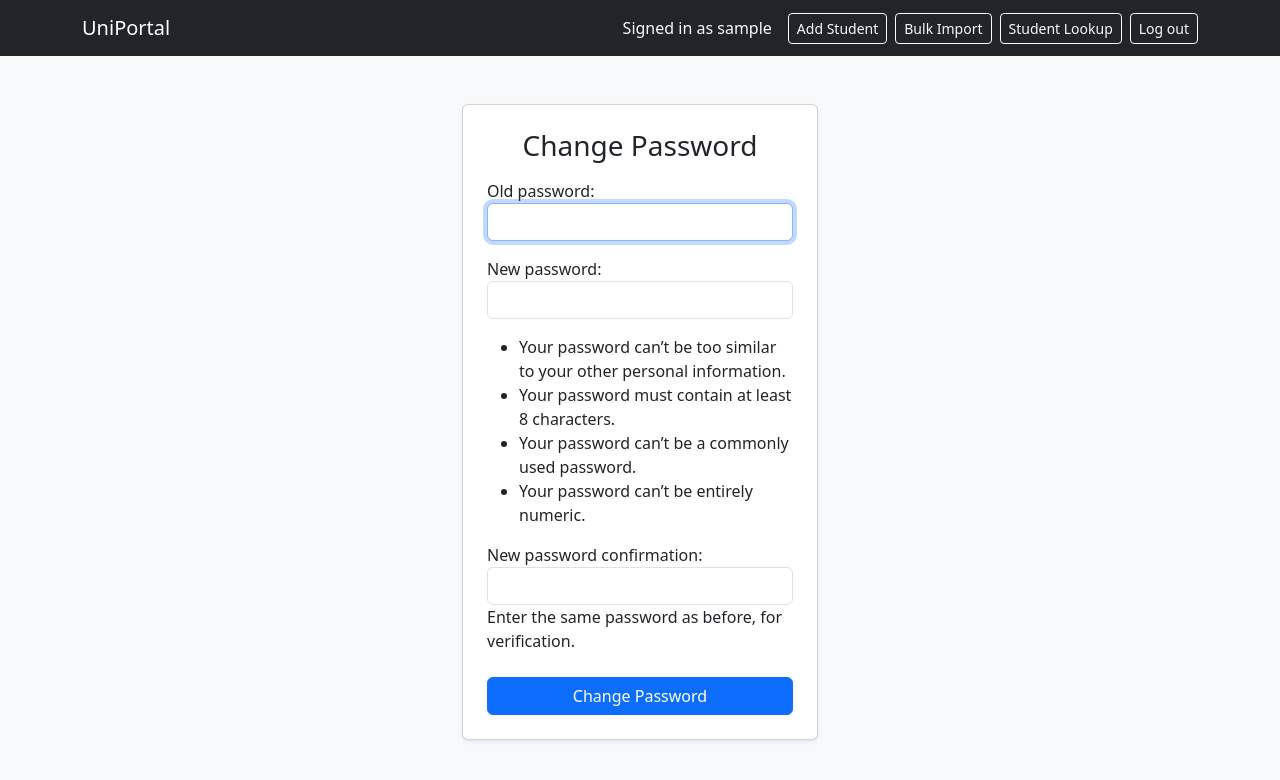
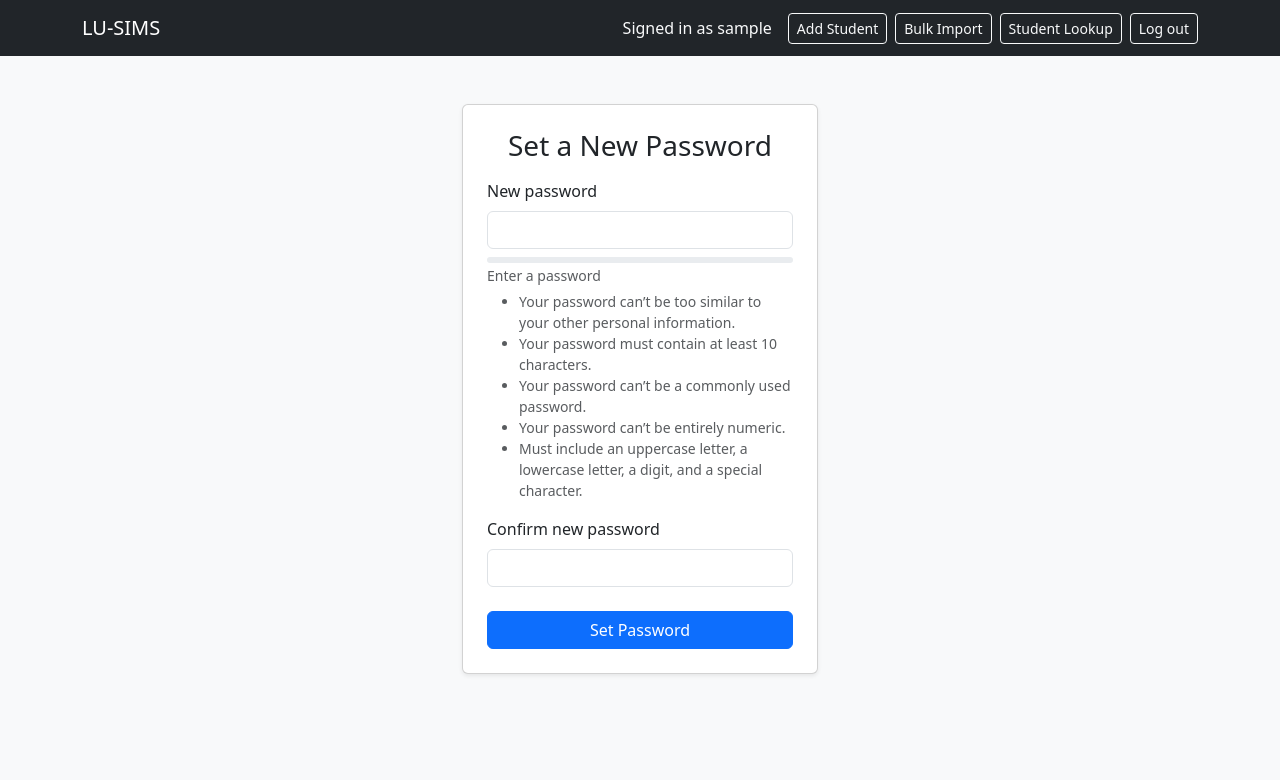
Before and after one commit to IkennaIkwuka/College_FYP, a Django app: page /accounts/change-password/ in a window 1280 px wide. Shown: the top 780 px of the page. Run offline with Django 5.2, Linux system fonts and the light colour scheme; the visitor is signed in with stand-in values (Sample User, id 1).

Commit message:
Rebrand to LU-SIMS, add login password hint, harden first-login password change
- Renamed the "UniPortal" branding shown in templates/README to LU-SIMS
  (separate from the lu_sims Python package renamed earlier).
- Login page now shows the current default password as a tip for students
  logging in for the first time, pulled from settings so it stays correct
  whenever DEFAULT_STUDENT_PASSWORD gets bumped for a new year.
- First-time forced password change no longer asks for the old password
  (SetPasswordForm instead of PasswordChangeForm) - a first login already
  proves identity via the default password, so re-typing it back adds
  nothing.
- Added ComplexityValidator (accounts/validators.py) requiring a mix of
  upper/lower/digit/special characters, and raised the minimum length to
  10, on top of Django's built-in validators.
- Added a real-time client-side strength meter on the new-password field
  (Very weak -> Very strong) so students get feedback before submitting;
  Medium is called out as the accepted minimum. This is UX only - the
  actual enforcement is server-side via AUTH_PASSWORD_VALIDATORS.

```diff
--- a/accounts/forms.py
+++ b/accounts/forms.py
@@ -1,5 +1,5 @@
 from django import forms
-from django.contrib.auth.forms import AuthenticationForm, PasswordChangeForm
+from django.contrib.auth.forms import AuthenticationForm, SetPasswordForm
 from students.models import LEVEL_CHOICES, Department, StudentProfile
 
 from .models import User
@@ -20,7 +20,16 @@ class LoginForm(BootstrapFormMixin, AuthenticationForm):
     pass
 
 
-class ChangePasswordForm(BootstrapFormMixin, PasswordChangeForm):
+class ChangePasswordForm(BootstrapFormMixin, SetPasswordForm):
+    """Sets a new password without asking for the old one.
+
+    SetPasswordForm is what Django normally uses for password-reset-by-email links,
+    where the user proved who they are via the email token instead of a password -
+    it fits here too, since a first-time login already proves who they are via the
+    default password, and asking them to also type that default password back in
+    as "confirm your old password" would just be an extra step for no real benefit.
+    """
+
     pass
 
 
--- a/accounts/templates/accounts/base.html
+++ b/accounts/templates/accounts/base.html
@@ -3,13 +3,13 @@
 <head>
     <meta charset="UTF-8">
     <meta name="viewport" content="width=device-width, initial-scale=1">
-    <title>{% block title %}UniPortal{% endblock %}</title>
+    <title>{% block title %}LU-SIMS{% endblock %}</title>
     <link href="https://cdn.jsdelivr.net/npm/bootstrap@5.3.3/dist/css/bootstrap.min.css" rel="stylesheet">
 </head>
 <body class="bg-light">
     <nav class="navbar navbar-expand-lg navbar-dark bg-dark mb-4">
         <div class="container">
-            <a class="navbar-brand" href="{% if user.is_authenticated %}{% url 'accounts:dashboard' %}{% else %}{% url 'accounts:login' %}{% endif %}">UniPortal</a>
+            <a class="navbar-brand" href="{% if user.is_authenticated %}{% url 'accounts:dashboard' %}{% else %}{% url 'accounts:login' %}{% endif %}">LU-SIMS</a>
             <div class="d-flex align-items-center flex-wrap">
                 {% if user.is_authenticated %}
                     <span class="navbar-text text-light me-3">Signed in as {{ user.username }}</span>
--- a/accounts/templates/accounts/change_password.html
+++ b/accounts/templates/accounts/change_password.html
@@ -1,23 +1,108 @@
 {% extends "accounts/base.html" %}
 
-{% block title %}Change Password - UniPortal{% endblock %}
+{% block title %}Change Password - LU-SIMS{% endblock %}
 
 {% block content %}
     <div class="row justify-content-center">
         <div class="col-12 col-md-6 col-lg-4">
             <div class="card shadow-sm mt-4">
                 <div class="card-body p-4">
-                    <h1 class="h3 mb-3 text-center">Change Password</h1>
+                    <h1 class="h3 mb-3 text-center">Set a New Password</h1>
                     {% if user.must_change_password %}
-                        <p class="alert alert-warning">You must set a new password before continuing.</p>
+                        <p class="alert alert-warning">This is your first time logging in. Set a new password to continue.</p>
+                    {% endif %}
+                    {% if form.non_field_errors %}
+                        <div class="alert alert-danger">{{ form.non_field_errors }}</div>
                     {% endif %}
                     <form method="post">
                         {% csrf_token %}
-                        {{ form.as_p }}
-                        <button type="submit" class="btn btn-primary w-100 mt-2">Change Password</button>
+                        <div class="mb-3">
+                            <label for="{{ form.new_password1.id_for_label }}" class="form-label">New password</label>
+                            {{ form.new_password1 }}
+                            <div class="progress mt-2" style="height: 6px;">
+                                <div id="password-strength-bar" class="progress-bar" role="progressbar"></div>
+                            </div>
+                            <small id="password-strength-label" class="form-text text-muted">Enter a password</small>
+                            {% for error in form.new_password1.errors %}
+                                <div class="text-danger small">{{ error }}</div>
+                            {% endfor %}
+                            <div class="form-text">{{ form.new_password1.help_text|safe }}</div>
+                        </div>
+                        <div class="mb-3">
+                            <label for="{{ form.new_password2.id_for_label }}" class="form-label">Confirm new password</label>
+                            {{ form.new_password2 }}
+                            {% for error in form.new_password2.errors %}
+                                <div class="text-danger small">{{ error }}</div>
+                            {% endfor %}
+                        </div>
+                        <button type="submit" class="btn btn-primary w-100 mt-2">Set Password</button>
                     </form>
                 </div>
             </div>
         </div>
     </div>
+
+    <script>
+        // Rough client-side strength meter, just for feedback as the student types -
+        // the real requirements are enforced server-side by AUTH_PASSWORD_VALIDATORS
+        // (see lu_sims/settings.py and accounts/validators.py), so this can't be
+        // relied on as the actual security check, only as a UX hint.
+        (function () {
+            const input = document.getElementById("{{ form.new_password1.id_for_label }}");
+            const bar = document.getElementById("password-strength-bar");
+            const label = document.getElementById("password-strength-label");
+            if (!input || !bar || !label) {
+                return;
+            }
+
+            // Each point is one box ticked (long enough, has a lowercase letter, etc.) -
+            // more boxes ticked means a stronger password, from 0 up to 6.
+            function scorePassword(password) {
+                let score = 0;
+                if (password.length >= 8) score++;
+                if (password.length >= 12) score++;
+                if (/[a-z]/.test(password)) score++;
+                if (/[A-Z]/.test(password)) score++;
+                if (/[0-9]/.test(password)) score++;
+                if (/[^A-Za-z0-9]/.test(password)) score++;
+                return score;
+            }
+
+            // Ordered weakest to strongest; the last one whose "min" the score
+            // meets or beats is the level that applies. Medium (score 4) is the
+            // accepted minimum - anything below shows a red "needs to be stronger" hint.
+            const levels = [
+                {min: 0, text: "Very weak", color: "bg-danger", width: "10%"},
+                {min: 2, text: "Weak", color: "bg-danger", width: "35%"},
+                {min: 4, text: "Medium", color: "bg-warning", width: "60%"},
+                {min: 5, text: "Strong", color: "bg-success", width: "85%"},
+                {min: 6, text: "Very strong", color: "bg-success", width: "100%"},
+            ];
+
+            input.addEventListener("input", function () {
+                const password = input.value;
+                if (!password) {
+                    bar.style.width = "0%";
+                    bar.className = "progress-bar";
+                    label.textContent = "Enter a password";
+                    label.className = "form-text text-muted";
+                    return;
+                }
+
+                const score = scorePassword(password);
+                let level = levels[0];
+                for (const candidate of levels) {
+                    if (score >= candidate.min) {
+                        level = candidate;
+                    }
+                }
+
+                bar.style.width = level.width;
+                bar.className = "progress-bar " + level.color;
+                const meetsMinimum = score >= 4;
+                label.textContent = level.text + (meetsMinimum ? "" : " - at least Medium is required");
+                label.className = "form-text " + (meetsMinimum ? "text-success" : "text-danger");
+            });
+        })();
+    </script>
 {% endblock %}
--- a/accounts/templates/accounts/dashboard.html
+++ b/accounts/templates/accounts/dashboard.html
@@ -1,6 +1,6 @@
 {% extends "accounts/base.html" %}
 
-{% block title %}Dashboard - UniPortal{% endblock %}
+{% block title %}Dashboard - LU-SIMS{% endblock %}
 
 {% block content %}
     <h1>Welcome, {{ user.get_full_name|default:user.username }}</h1>
--- a/accounts/templates/accounts/register.html
+++ b/accounts/templates/accounts/register.html
@@ -1,6 +1,6 @@
 {% extends "accounts/base.html" %}
 
-{% block title %}Add Student - UniPortal{% endblock %}
+{% block title %}Add Student - LU-SIMS{% endblock %}
 
 {% block content %}
     <h1>Add Student</h1>
--- a/accounts/urls.py
+++ b/accounts/urls.py
@@ -2,17 +2,12 @@ from django.contrib.auth import views as auth_views
 from django.urls import path
 
 from . import views
-from .forms import LoginForm
 
 app_name = "accounts"
 
 urlpatterns = [
     path("register/", views.register, name="register"),
-    path(
-        "login/",
-        auth_views.LoginView.as_view(template_name="accounts/login.html", authentication_form=LoginForm),
-        name="login",
-    ),
+    path("login/", views.PortalLoginView.as_view(), name="login"),
     path("logout/", auth_views.LogoutView.as_view(), name="logout"),
     path("dashboard/", views.dashboard, name="dashboard"),
     path("change-password/", views.ForcedPasswordChangeView.as_view(), name="change_password"),
--- /dev/null
+++ b/accounts/validators.py
@@ -0,0 +1,29 @@
+import re
+
+from django.core.exceptions import ValidationError
+
+
+class ComplexityValidator:
+    """Requires a mix of character types, not just length.
+
+    Django's built-in validators only check length, similarity to the user's own
+    details, and whether it's a known common/all-numeric password - a long password
+    made of only lowercase letters would sail through those. This adds the
+    uppercase/lowercase/digit/symbol requirement on top, matching the "stricter
+    criteria" and "medium strength or better" requirement for student passwords.
+    """
+
+    def validate(self, password, user=None):
+        if not re.search(r"[A-Z]", password):
+            raise ValidationError("Password must include at least one uppercase letter.", code="password_no_upper")
+        if not re.search(r"[a-z]", password):
+            raise ValidationError("Password must include at least one lowercase letter.", code="password_no_lower")
+        if not re.search(r"\d", password):
+            raise ValidationError("Password must include at least one digit.", code="password_no_digit")
+        if not re.search(r"[^A-Za-z0-9]", password):
+            raise ValidationError(
+                "Password must include at least one special character.", code="password_no_special"
+            )
+
+    def get_help_text(self):
+        return "Must include an uppercase letter, a lowercase letter, a digit, and a special character."
--- a/accounts/views.py
+++ b/accounts/views.py
@@ -8,7 +8,7 @@ from django.urls import reverse_lazy
 from students.services import create_student_account
 
 from .decorators import admin_required
-from .forms import ChangePasswordForm, StudentAccountForm
+from .forms import ChangePasswordForm, LoginForm, StudentAccountForm
 
 
 @admin_required
@@ -45,6 +45,19 @@ def dashboard(request):
     return render(request, "accounts/dashboard.html")
 
 
+class PortalLoginView(auth_views.LoginView):
+    template_name = "accounts/login.html"
+    authentication_form = LoginForm
+
+    def get_context_data(self, **kwargs):
+        # LoginView doesn't know about DEFAULT_STUDENT_PASSWORD on its own - this just
+        # hands it to the template so the "first time logging in?" tip stays in sync
+        # with whatever the setting is currently bumped to, instead of being hardcoded.
+        context = super().get_context_data(**kwargs)
+        context["default_password"] = settings.DEFAULT_STUDENT_PASSWORD
+        return context
+
+
 class ForcedPasswordChangeView(auth_views.PasswordChangeView):
     template_name = "accounts/change_password.html"
     form_class = ChangePasswordForm
--- a/students/templates/students/bulk_import.html
+++ b/students/templates/students/bulk_import.html
@@ -1,6 +1,6 @@
 {% extends "accounts/base.html" %}
 
-{% block title %}Bulk Import Students - UniPortal{% endblock %}
+{% block title %}Bulk Import Students - LU-SIMS{% endblock %}
 
 {% block content %}
     <h1>Bulk Import Students</h1>
--- a/students/templates/students/lookup.html
+++ b/students/templates/students/lookup.html
@@ -1,6 +1,6 @@
 {% extends "accounts/base.html" %}
 
-{% block title %}Student Lookup - UniPortal{% endblock %}
+{% block title %}Student Lookup - LU-SIMS{% endblock %}
 
 {% block content %}
     <h1>Student Lookup</h1>
```
Also changed, not shown: accounts/templates/accounts/login.html (+5 -2 lines), accounts/tests.py (+12 -1 lines), lu_sims/settings.py (+7 -0 lines), README.md.
